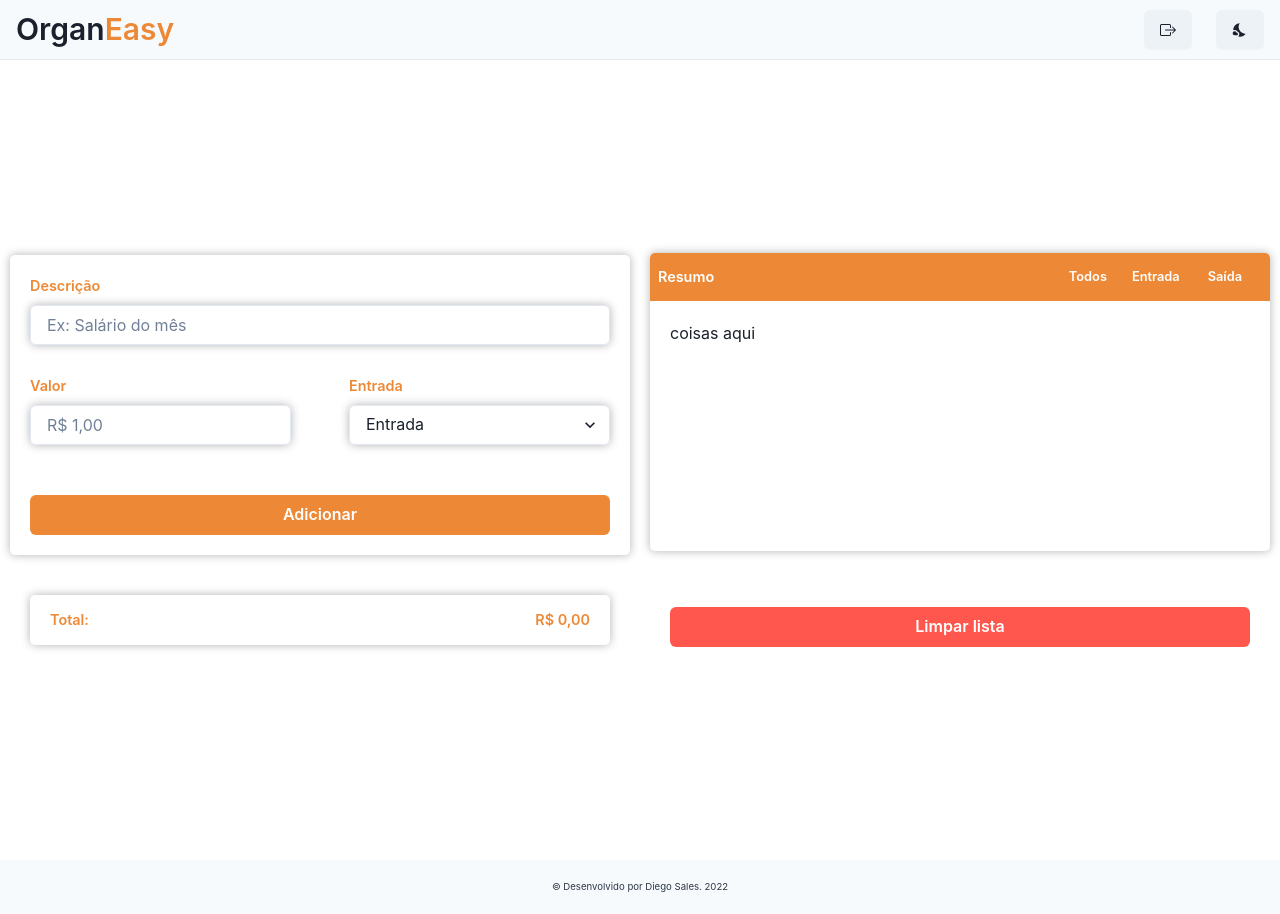
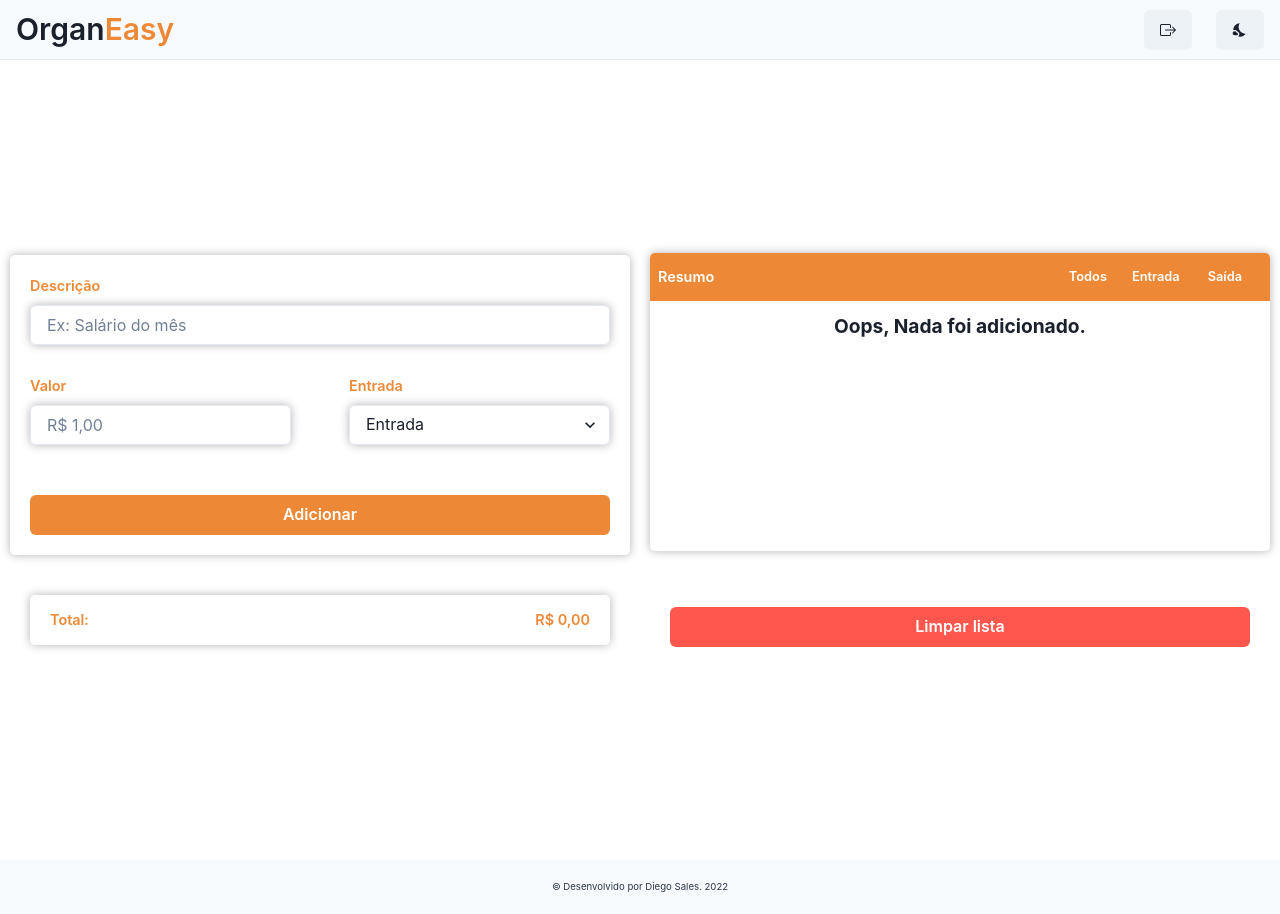
Before and after one commit to diegosales30/organ-easy, a React (Create React App) app: page /home in a window 1280 px wide. Built offline with nearby package versions, Linux system fonts and the light colour scheme.

Commit message:
add funcionalidade de adicionar entradas e saidas

```diff
--- a/src/components/ComponentInput/index.jsx
+++ b/src/components/ComponentInput/index.jsx
@@ -26,7 +26,6 @@ const ComponentInput = () => {
     e.preventDefault();
     setList([...list, { description, valor, type }]);
   };
-  console.log(list);
 
   return (
     <Box w={"100%"} padding={"10px"} as={"form"} onSubmit={handleSubmit}>
--- a/src/components/ComponentList/index.jsx
+++ b/src/components/ComponentList/index.jsx
@@ -1,6 +1,20 @@
-import { Box, Button, Flex } from "@chakra-ui/react";
+import {
+  Box,
+  Button,
+  Flex,
+  Heading,
+  ListItem,
+  Text,
+  UnorderedList,
+} from "@chakra-ui/react";
+import { useContext } from "react";
+import { ListContext } from "../../providers/List";
+import { RiDeleteBin2Line } from "react-icons/ri";
 
 const ComponentList = () => {
+  const { list } = useContext(ListContext);
+
+  console.log(list);
   return (
     <Box w={"100%"} padding={"10px"}>
       <Box
@@ -63,8 +77,92 @@ const ComponentList = () => {
             </Button>
           </Box>
         </Flex>
-        <Box w={"100%"} h={"250px"} padding={5}>
-          coisas aqui{" "}
+        <Box
+          w={"100%"}
+          h={"250px"}
+          //padding={5}
+
+          overflow={"scroll"}
+        >
+          <UnorderedList margin={"auto"} padding={1}>
+            {list.length === 0 ? (
+              <Heading
+                as={"h4"}
+                fontSize={"1.2rem"}
+                textAlign={"center"}
+                marginTop={"10px"}
+              >
+                Oops, Nada foi adicionado.
+              </Heading>
+            ) : (
+              list.map((item, index) =>
+                item.type === "Entrada" ? (
+                  <ListItem
+                    key={index}
+                    borderLeft={"2px solid #03bb85"}
+                    borderRadius={"4px"}
+                    listStyleType={"none"}
+                    boxShadow={"0px 0px 10px rgba(0, 0, 0, 0.3)"}
+                    paddingLeft={"10px"}
+                    marginTop={"10px"}
+                    display={"flex"}
+                    alignItems={"center"}
+                    justifyContent={"space-between"}
+                  >
+                    <Text as={"span"} fontSize={"0.9rem"}>
+                      {item.description}
+                    </Text>
+                    <Box
+                      display={"flex"}
+                      flexDirection={"column"}
+                      marginRight={"5px"}
+                      alignItems={"end"}
+                    >
+                      <RiDeleteBin2Line cursor={"pointer"} color={"#ff6961"} />
+                      <Text as={"p"} marginTop={1} fontSize={"0.8rem"}>
+                        {new Intl.NumberFormat("pt-br", {
+                          style: "currency",
+                          currency: "BRL",
+                        }).format(item.valor)}
+                      </Text>
+                    </Box>
+                  </ListItem>
+                ) : (
+                  <ListItem
+                    key={index}
+                    borderLeft={"2px solid #ff4040"}
+                    //h={"50px"}
+                    borderRadius={"4px"}
+                    listStyleType={"none"}
+                    boxShadow={"0px 0px 10px rgba(0, 0, 0, 0.3)"}
+                    paddingLeft={"10px"}
+                    marginTop={"10px"}
+                    display={"flex"}
+                    alignItems={"center"}
+                    justifyContent={"space-between"}
+                  >
+                    <Text as={"span"} fontSize={"0.9rem"}>
+                      {item.description}
+                    </Text>
+                    <Box
+                      display={"flex"}
+                      flexDirection={"column"}
+                      marginRight={"5px"}
+                      alignItems={"end"}
+                    >
+                      <RiDeleteBin2Line cursor={"pointer"} color={"#ff6961"} />
+                      <Text as={"p"} marginTop={1} fontSize={"0.8rem"}>
+                        {new Intl.NumberFormat("pt-br", {
+                          style: "currency",
+                          currency: "BRL",
+                        }).format(item.valor)}
+                      </Text>
+                    </Box>
+                  </ListItem>
+                )
+              )
+            )}
+          </UnorderedList>
         </Box>
       </Box>
     </Box>
```
